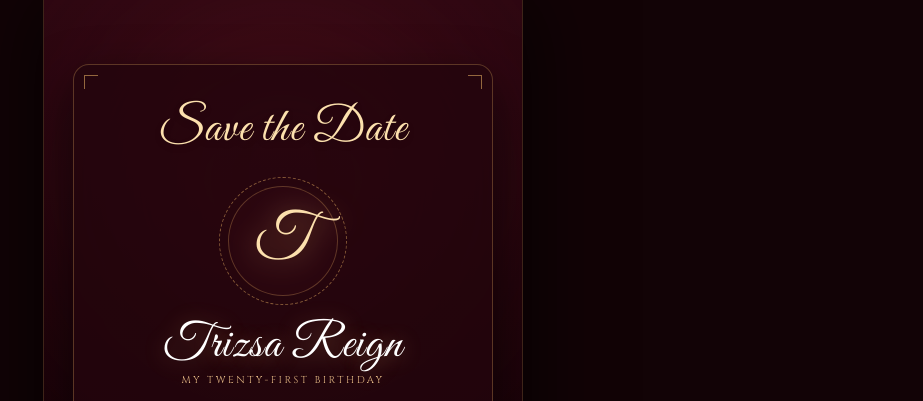
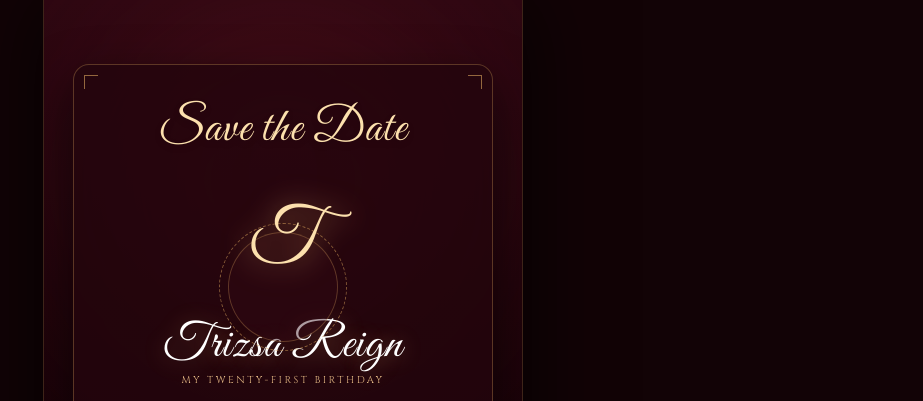
Before and after one commit to akircyno/izsabirthday2026, a React (Vite) app: page / in a window 1280 px wide. Both pictures are taken after a click on the button "CLICK TO OPEN". Shown: the top 401 px of the page, without its empty margins (357-1280 px from the left). Built offline with nearby package versions, Linux system fonts and the light colour scheme; a web font is replaced by a local one.

Commit message:
fix: center cursive T properly inside circles

```diff
--- a/src/components/HeroSaveTheDate.tsx
+++ b/src/components/HeroSaveTheDate.tsx
@@ -34,18 +34,16 @@ export const HeroSaveTheDate: React.FC = () => {
           transition={{ duration: 0.8, delay: 0.15 }}
           className="my-4 flex justify-center"
         >
-          <div className="relative w-32 h-32 flex items-center justify-center">
-            {/* Outer Laurel Ornament */}
-            <div className="absolute inset-0 rounded-full border border-dashed border-[#dfa85f]/50 p-2">
-              <div className="w-full h-full rounded-full border border-[#dfa85f]/30 flex items-center justify-center bg-[#330814]/40" />
-            </div>
+          {/* Outer Laurel Ornament */}
+          <div className="absolute inset-0 rounded-full border border-dashed border-[#dfa85f]/50 p-2 w-32 h-32" style={{ left: '50%', top: '50%', transform: 'translate(-50%, -50%)' }}>
+            <div className="w-full h-full rounded-full border border-[#dfa85f]/30 bg-[#330814]/40" />
+          </div>
 
-            {/* Authentic Cursive Monogram Big T */}
-            <div className="relative z-10 flex items-center justify-center w-20 h-20">
-              <span className="font-script text-6xl text-[#fce0ad] select-none filter drop-shadow-[0_2px_14px_rgba(223,168,95,0.8)]">
-                T
-              </span>
-            </div>
+          {/* Authentic Cursive Monogram Big T - Centered Inside Circle */}
+          <div className="relative z-10 w-32 h-32 flex items-center justify-center">
+            <span className="font-script text-7xl text-[#fce0ad] select-none filter drop-shadow-[0_2px_14px_rgba(223,168,95,0.8)] leading-none">
+              T
+            </span>
           </div>
         </motion.div>
 
```
